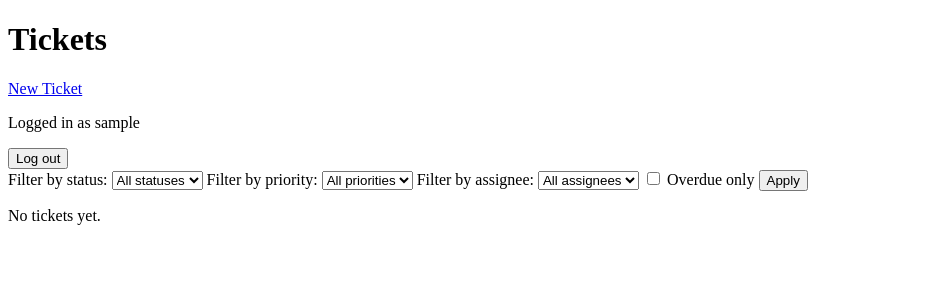
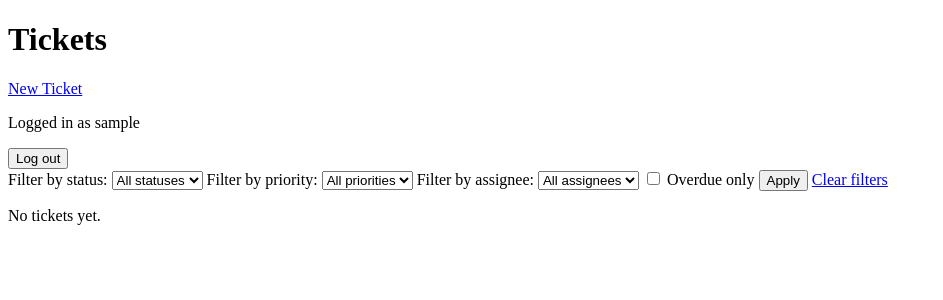
Before and after one commit to aaronrine/django-ticket-tracker, a Django app: page /tickets/ in a window 1280 px wide. Shown: the top 300 px of the page, without its empty margins (0-943 px from the left). Run offline with Django 5.2, Linux system fonts and the light colour scheme; the visitor is signed in with stand-in values (Sample User, id 1); data comes from the database, SQL or seed files in the repository; data that the repository does not hold is empty.

Commit message:
add clear filter button

```diff
--- a/tickets/templates/tickets/ticket_list.html
+++ b/tickets/templates/tickets/ticket_list.html
@@ -57,6 +57,7 @@
         </label>
 
         <button type="submit">Apply</button>
+        <a href="{% url 'ticket-list' %}">Clear filters</a>
     </form>
     {% if tickets %}
     <ul>
```
